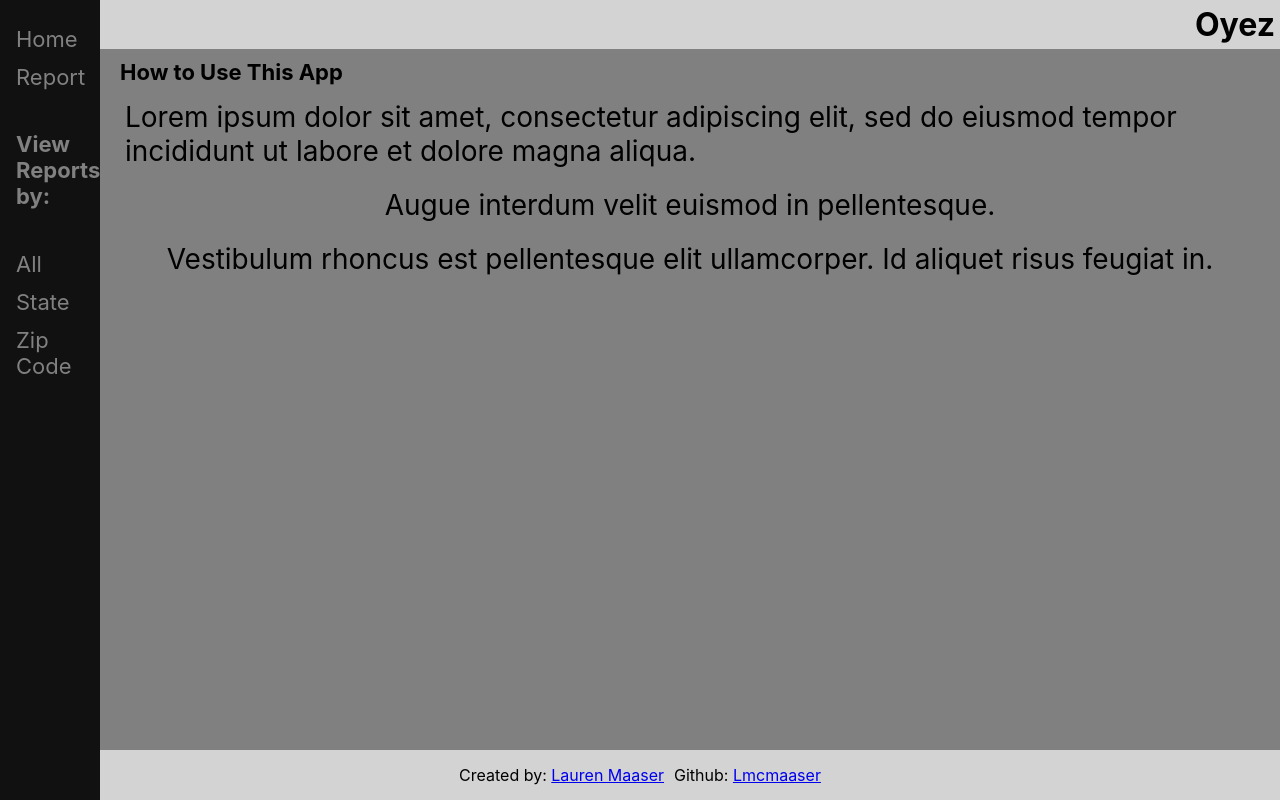
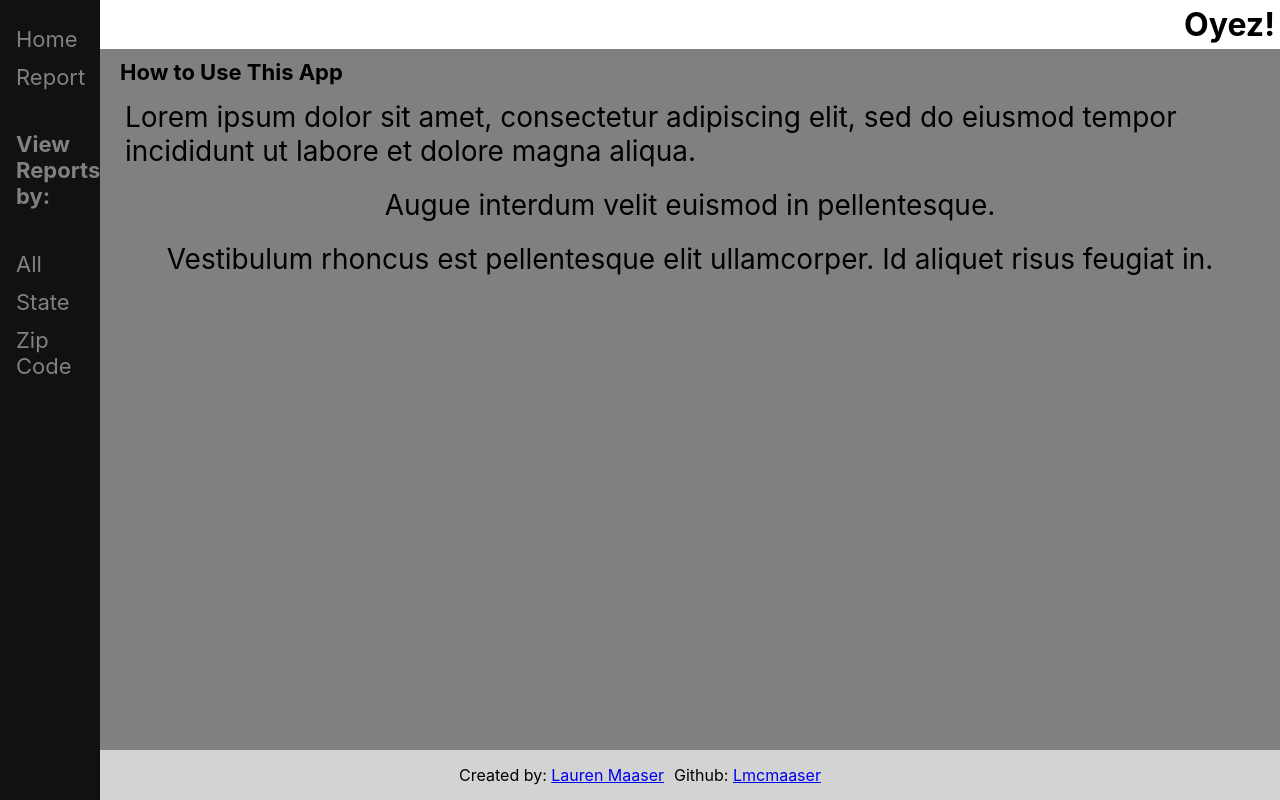
Before and after one commit to Lmcmaaser/oyez-app, a React (Create React App) app: page / in a window 1280 px wide. Built offline with nearby package versions, Linux system fonts and the light colour scheme.

Commit message:
changed app title

```diff
--- a/src/App.css
+++ b/src/App.css
@@ -9,8 +9,7 @@
   }
 
   header {
-    background-color: lightgrey;
-    color: white;
+    background-color: white;
     text-align: right;
   }
 
--- a/src/App.js
+++ b/src/App.js
@@ -51,7 +51,7 @@ export default class App extends Component {
     return (
       <div className="App">
         <header className="App-header" role="banner">
-          <h1>Oyez</h1>
+          <h1>Oyez!</h1>
         </header>
           <ApiContext.Provider value={contextValue}>
             <nav>
```
